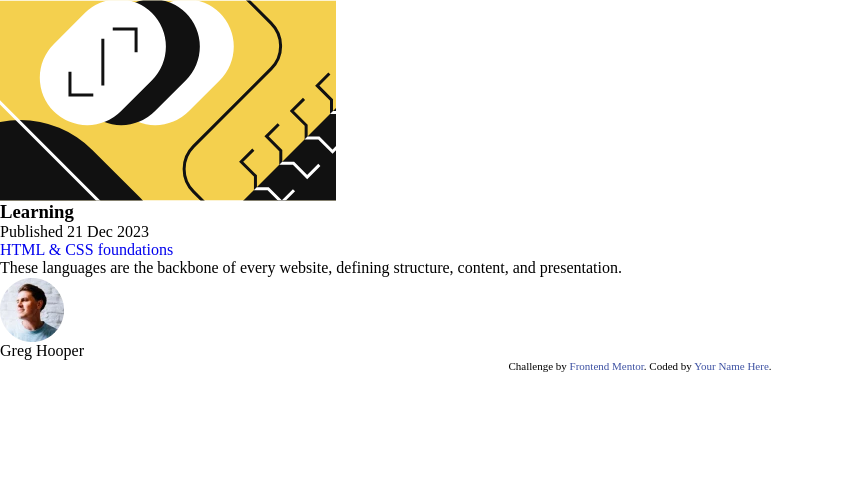
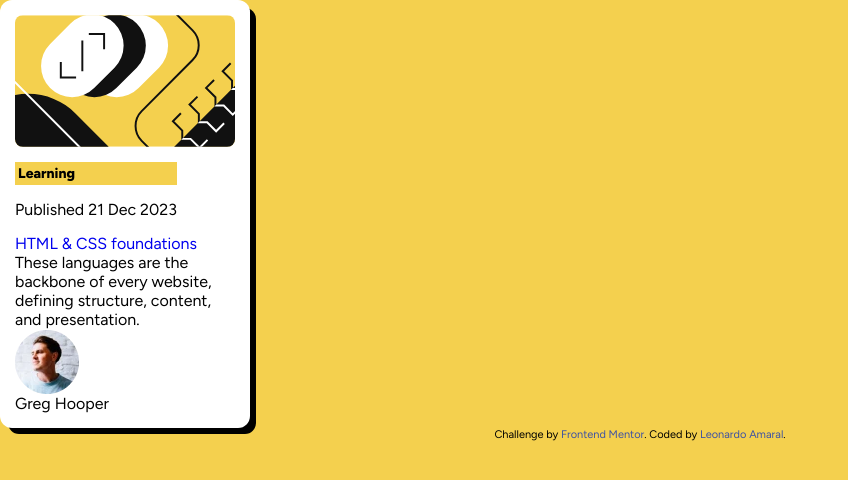
Before and after one commit to hangtime319/blog-preview-card-main, a plain HTML site: page blog-preview-card-main/index.html in a window 1280 px wide. Shown: the whole page, without its empty margins (0-848 px from the left). Drawn offline with Linux system fonts and the light colour scheme.

Commit message:
Adicionando estilos em style.css

```diff
--- a/blog-preview-card-main/assets/style.css
+++ b/blog-preview-card-main/assets/style.css
@@ -11,6 +11,16 @@
     box-sizing: border-box;
 }
 
+body {
+    font-family: "Figtree", Helvetica, sans-serif;
+    font-size: 16px;
+    background-color: var(--yellow);
+    /* display: flex; */
+    /* justify-content: center;
+    align-items: center;
+    flex-direction: column; */
+}
+
 img {
     display: block;
     max-width: 100%;
@@ -20,7 +30,33 @@ a {
     text-decoration: none;
 }
 
+.container {
+    display: flex;
+    justify-content: center;
+    align-items: flex-start;
+    flex-direction: column;
+    max-width: 250px;
+    background-color: var(--white);
+    padding: 15px;
+    border-radius: 12px;
+    box-shadow: 7px 7px 0px -1px rgba(0,0,0,1);
+}
 
+.container img {
+    border-radius: 8px;
+}
+
+.status {
+    margin: 15px 0;
+}
+
+.status h3 {
+    font-size: 0.875rem;
+    font-weight: 800;
+    margin-bottom: 15px;
+    padding: 3px;
+    background-color: var(--yellow);
+}
 
 
 
--- a/blog-preview-card-main/index.html
+++ b/blog-preview-card-main/index.html
@@ -40,7 +40,7 @@
 
   <div class="attribution">
     Challenge by <a href="https://www.frontendmentor.io?ref=challenge" target="_blank">Frontend Mentor</a>.
-    Coded by <a href="#">Your Name Here</a>.
+    Coded by <a href="#">Leonardo Amaral</a>.
   </div>
 </body>
 </html>
```
